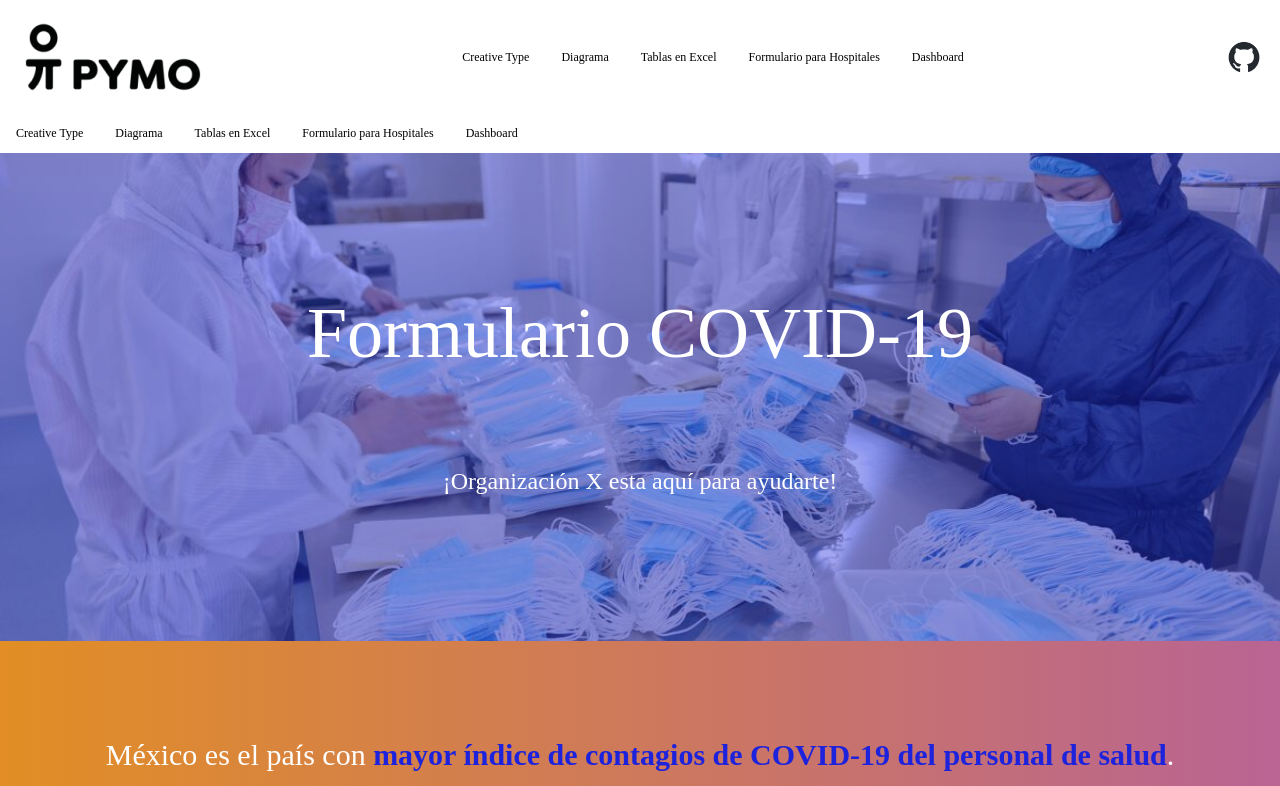
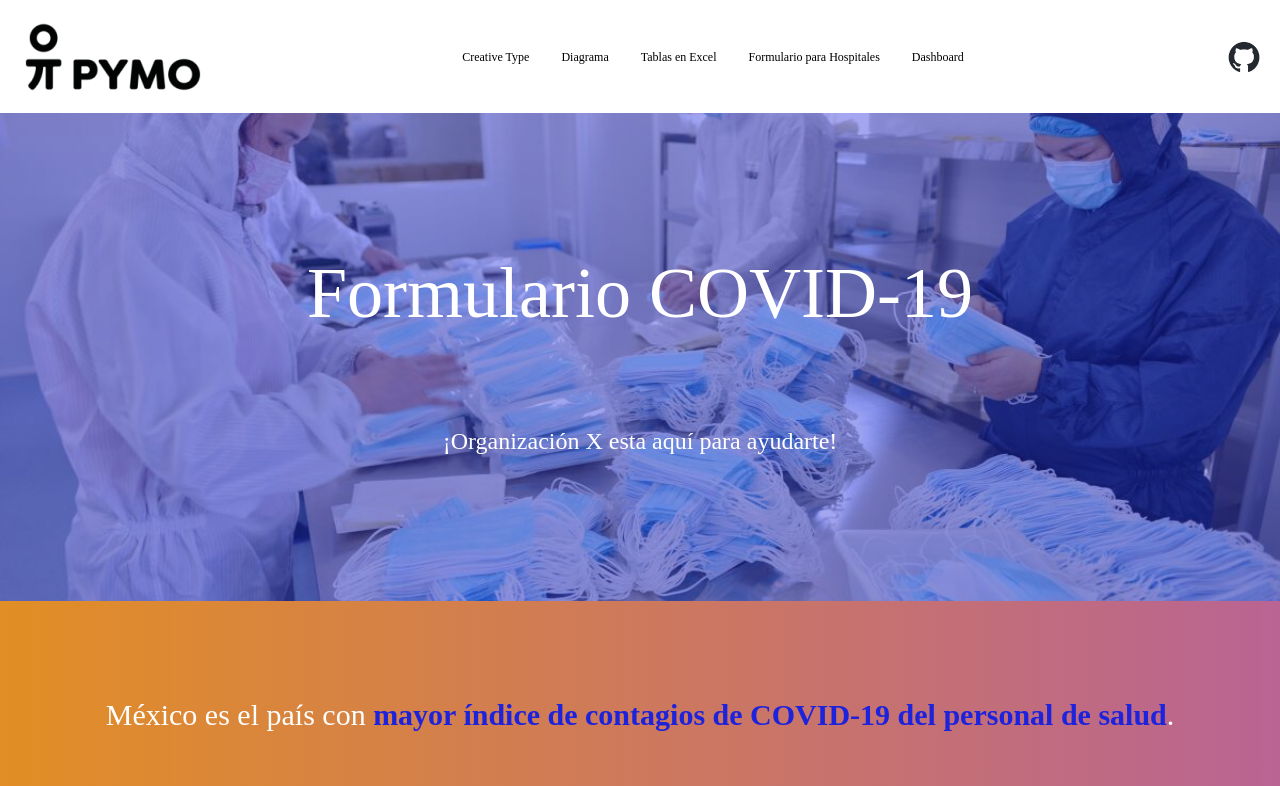
Before and after one commit to lucianamendezg/pymo_caso, a React (Create React App) app: page /formulario in a window 1280 px wide. Shown: the top 786 px of the page. Built offline with nearby package versions, Linux system fonts and the light colour scheme; a web font is replaced by a local one.

Commit message:
fix to header

```diff
--- a/src/components/layout/header.tsx
+++ b/src/components/layout/header.tsx
@@ -5,7 +5,7 @@ import githubLogo from '../../images/github.png'
 let deliverables: { key: number, title: string,  link: string }[] = [
     {key:1, title:"Creative Type", link: "https://drive.google.com/file/d/1PbPZyQFLTIQ6WsND36eUnEty_FjItHTN/view?usp=sharing"},
     {key:2, title:"Diagrama",link:""},
-    {key:3, title:"Tablas en Excel",link:"https://drive.google.com/drive/folders/1qVP3FXAseNupv5AE9Cvz_aj9XAzavwcb?usp=sharing"},
+    {key:3, title:"Tablas en Excel",link:"https://docs.google.com/spreadsheets/d/1ooqVLic26LBIdG8lY2WtPmMCxU2dGeZx3xvghjr3OCo/edit?usp=sharing"},
     {key:5, title:"Formulario para Hospitales",link:"/formulario"},
     {key:6, title:"Dashboard",link:"/dashboard"},
 ];
@@ -53,6 +53,7 @@ export const Header = () => {
                     </a>
                 </div>
                 </div>
+                <div className="lg:hidden">
                     {/*Menu cuando nav is true*/}
                 {nav &&
                     <div className="block">
@@ -65,6 +66,7 @@ export const Header = () => {
                         </ul>
                     </div>
                 }
+                </div>
         </div>
     );
 }
```
